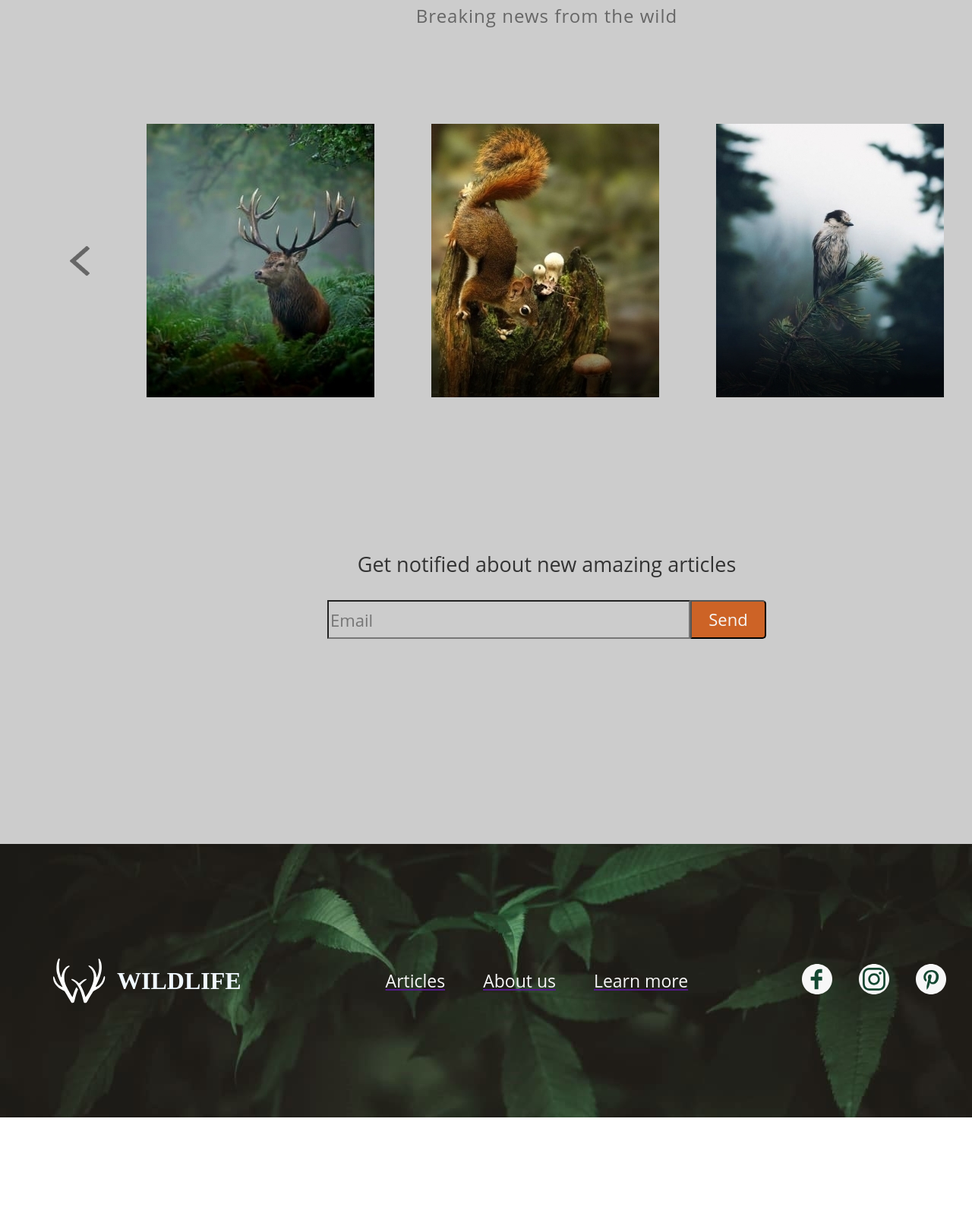
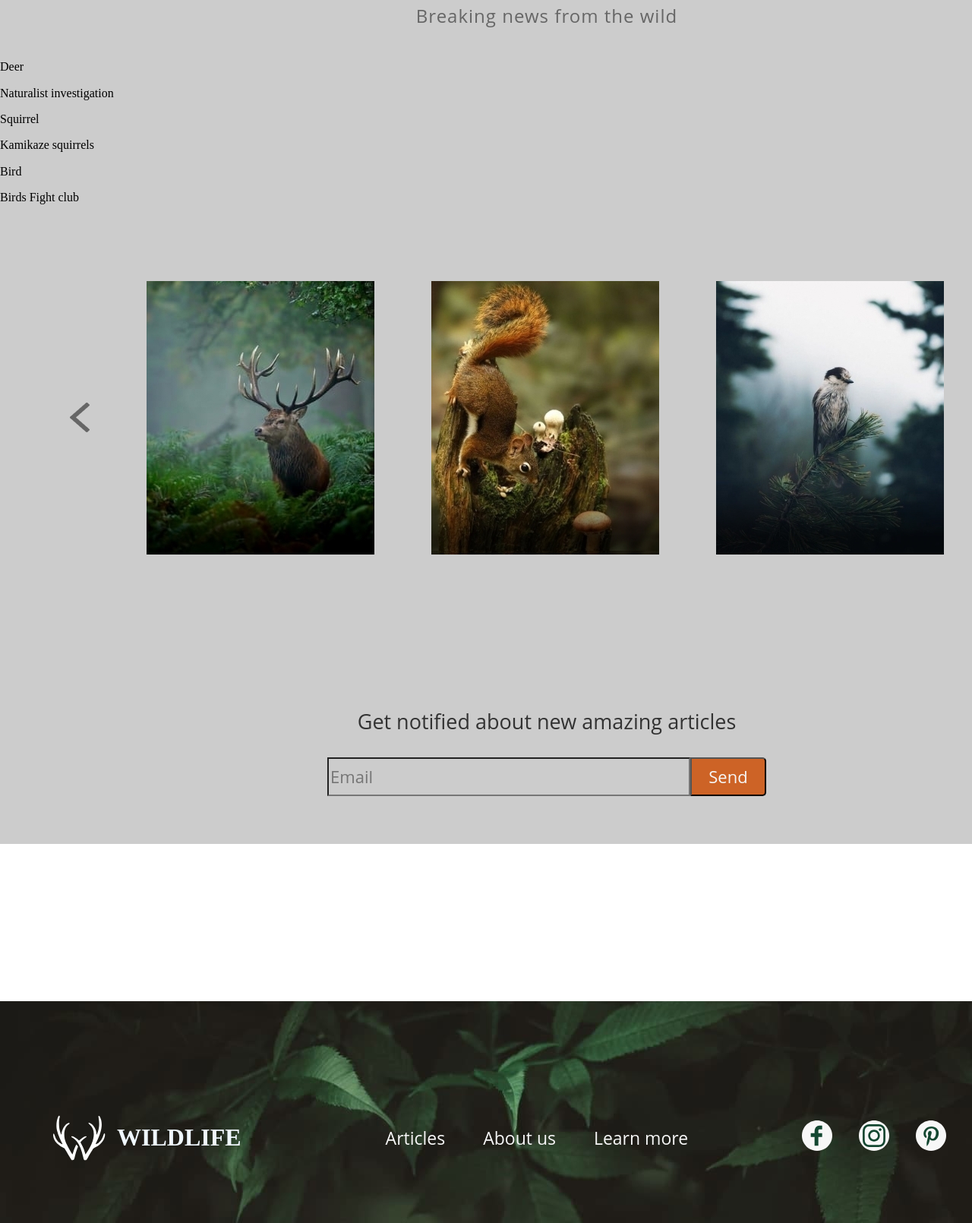
Before and after one commit to arubtsova/Wildlife, a plain HTML site: page index.html in a window 1280 px wide. Shown: the part 1037-2647 px from the top of the page at 76% size. Before the commit the page ends 2508 px from the top, so only its background shows below. Drawn offline with Linux system fonts and the light colour scheme.

Commit message:
add text for images from the Latest-articles block

```diff
--- a/index.css
+++ b/index.css
@@ -22,17 +22,12 @@
 }
 
 .header__symbol-top{
-    display: flex;
-    flex-direction: row;
     margin-left: 70px;
-
     color: aliceblue;
 }
 
 
 .header__title-top{
-    display: flex;
-    flex-direction: row;
     margin-top: 35px;
     margin-left: 15px;
     color: aliceblue;
@@ -52,6 +47,9 @@
     list-style-type: none;
 }
 
+.header__menu__item-links{
+    text-decoration: none;
+}
 
 .header__blog{
     margin-right: 75px;
@@ -76,7 +74,6 @@
     line-height: 60px;
 
     color: #F7F7F7;
-
 
 }
 
@@ -106,7 +103,6 @@
     color: aliceblue;
 
 
-
 }
 
 
@@ -118,7 +114,6 @@
 
 
 .survival__title{
-    display: flex;
     width: 199px;
     height: 72px;
     font-family: Open Sans;
@@ -137,7 +132,6 @@
 
 
 .survival__text{
-    display: flex;
     width: 274px;
     height: 108px;
     font-family: Open Sans;
@@ -182,6 +176,7 @@
     flex-direction: column;
     align-items: center;
     margin-top: 100px;
+
 }
 
 .latest-articles__title{
@@ -207,6 +202,7 @@
     letter-spacing: 1px;
 
     color: #666666;
+
 }
 
 .latest-articles__imgs{
@@ -215,32 +211,35 @@
     align-items: center;
     justify-content: center;
     margin-top: 100px;
+
 }
 
-.latest-articles__imgs-leftarrow{
 
-}
 
 .latest-articles__imgs-moose{
     width: 300px;
     height: 360px;
     margin-left: 75px;
+
 }
 
 .latest-articles__imgs-squirrel{
     width: 300px;
     height: 360px;
     margin-left: 75px;
+
 }
 
 .latest-articles__imgs-bird{
     width: 300px;
     height: 360px;
     margin-left: 75px;
+
 }
 
 .latest-articles__imgs-rightarrow{
     margin-left: 75px;
+
 }
 
 
@@ -322,12 +321,14 @@
     flex-direction: row;
     align-items: center;
     margin-left: 70px;
+
 }
 
 
 .footer__symbol-button{
 
     color: aliceblue;
+
 }
 
 .footer__title-button{
@@ -341,10 +342,12 @@
     display: flex;
     flex-direction: row;
     align-items: center;
+
 }
 
 .foorer__menu__item{
 list-style-type: none;
+
 }
 
 
@@ -369,6 +372,7 @@ color: #F7F7F7;
     line-height: 60px;
 
     color: #F7F7F7;
+
 }
 
 .footer__learn-more{
@@ -380,20 +384,25 @@ color: #F7F7F7;
     line-height: 60px;
 
     color: #F7F7F7;
+
 }
 
 .footer__img-facebook{
     margin-left: 150px;
+
 }
 
 .footer__img-inst{
     margin-left: 35px;
+
 }
 
 .footer__img-p{
     margin-left: 35px;
+
 }
 
 .footer__img-telegram{
     margin-left: 35px;
+
 }
--- a/index.html
+++ b/index.html
@@ -18,8 +18,8 @@
                             </div>
                                 <nav class="header__nav">
                                     <ul class="header__menu">
-                                        <li class="header__menu__item"><a href=""><p class="header__blog">Blog</p></a></li>
-                                        <li class="header__menu__item"><a href=""><p class="header__contacts">Contacts</p></a></li>
+                                        <li class="header__menu__item"><a class="header__menu__item-links" href=""><p class="header__blog">Blog</p></a></li>
+                                        <li class="header__menu__item"><a  class="header__menu__item-links" href=""><p class="header__contacts">Contacts</p></a></li>
                                         <li class="header__menu__item"><a href=""><img class="header__search-icon" src="img\search-icon.svg"></a></li>
                                         <li class="header__menu__item"><a href=""><button class="header__botton-signin">Sign in</button></a></li>
                                     </ul>
@@ -43,6 +43,20 @@
                 <h1 class="latest-articles__title">Latest articles</h1>
                     <p class="latest-articles__text-top">Breaking news from the wild</p>
                         </div>
+                            <div class="latest-articles__titles">
+                                <div class="latest-articles__titles-deer">
+                                    <p>Deer</p>
+                                    <p>Naturalist investigation</p>
+                                </div>
+                                <div class="latest-articles__titles-squirrel">
+                                    <p>Squirrel</p>
+                                    <p>Kamikaze squirrels</p>
+                                </div>
+                                <div class="latest-articles__titles-bird">
+                                    <p>Bird</p>
+                                    <p>Birds Fight club</p>
+                                </div>
+                            </div>
                             <div class="latest-articles__imgs">
                                 <img class="latest-articles__imgs-leftarrow" src="img\left-arrow.png">
                                 <img class="latest-articles__imgs-moose" src="img\latest-articles_moose.png">
@@ -65,9 +79,9 @@
                     <h1 class="footer__title-button"> WILDLIFE</h1>
                         <nav class="footer__nav">
                             <ul class="footer__menu">
-                                <li class="foorer__menu__item"><a href=""><p class="footer__articles">Articles</Article></p></a></li>
-                                <li class="foorer__menu__item"><a href=""><p class="footer__about-us">About us</p></a></li>
-                                <li class="foorer__menu__item"><a href=""><p class="footer__learn-more">Learn more</p></a></li>
+                                <li class="foorer__menu__item"><a class="header__menu__item-links" href=""><p class="footer__articles">Articles</Article></p></a></li>
+                                <li class="foorer__menu__item"><a class="header__menu__item-links" href=""><p class="footer__about-us">About us</p></a></li>
+                                <li class="foorer__menu__item"><a class="header__menu__item-links" href=""><p class="footer__learn-more">Learn more</p></a></li>
                                 <li class="foorer__menu__item"><a href=""><img class="footer__img-facebook" src="img\facebook.svg"></a></li>
                                 <li class="foorer__menu__item"><a href=""><img class="footer__img-inst" src="img\inst.svg"></a></li>
                                 <li class="foorer__menu__item"><a href=""><img class="footer__img-p" src="img\p.svg"></a></li>
```
